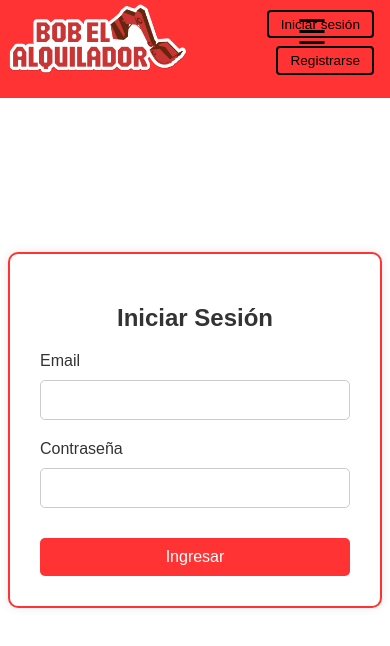
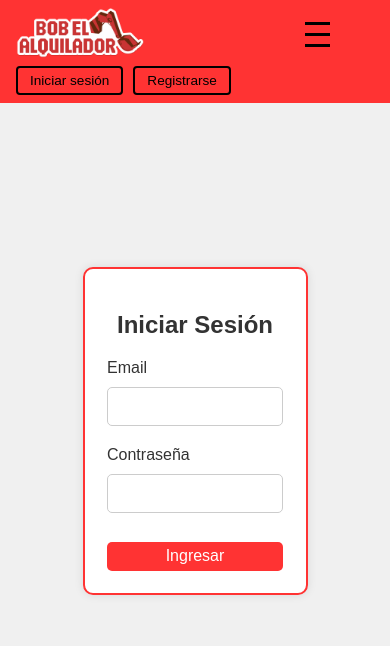
Before and after one commit to AgustinPlatun/BobElAlquilador, a React (Vite) app in the folder IngeProyecto/: page /login in a window 390 px wide. Shown: the top 646 px of the page. Built offline with nearby package versions, Linux system fonts and the light colour scheme.

Commit message:
Se mejoro el css en general para que se vea mejor y sea mas responsive

```diff
--- a/IngeProyecto/src/App.css
+++ b/IngeProyecto/src/App.css
@@ -1,15 +1,20 @@
-
 body {
   background-color: white;
   font-family: Arial, sans-serif;
+  margin: 0;
+  padding: 0;
+  box-sizing: border-box;
 }
+
 main {
-  margin-top: 100px;
-  padding: 1rem;
+  padding: 5%;
+  padding-top: calc(80px + 1rem);
   color: black;
 }
+
 @media (max-width: 768px) {
   main {
-    margin-top: 25%;
+    padding: 8%;
+    padding-top: calc(90px + 1rem);
   }
 }
--- a/IngeProyecto/src/Components/Navbar/Navbar.css
+++ b/IngeProyecto/src/Components/Navbar/Navbar.css
@@ -1,11 +1,9 @@
-@import url('https://fonts.googleapis.com/css2?family=Roboto:wght@400;500;700&display=swap');
-
 .navbar {
   display: flex;
   justify-content: space-between;
   align-items: center;
   background-color: #ff3333;
-  height: 10%;
+  height: 60px;
   color: black;
   position: fixed;
   top: 0;
@@ -13,6 +11,7 @@
   width: 100%;
   z-index: 1000;
   font-family: 'Roboto', sans-serif;
+  padding: 0 1rem;
   box-sizing: border-box;
 }
 
@@ -20,30 +19,24 @@
   display: flex;
   justify-content: center;
   align-items: center;
-  width: auto;
-  height: auto;
-  padding: 0;
-  margin: 0;
 }
 
 .navbar-logo img {
-  height: 70px !important;
-  width: auto !important;
+  height: 50px;
+  width: auto;
 }
 
 .navbar-links {
   display: flex;
   gap: 1.5rem;
-  position: absolute;
-  left: 50%;
-  transform: translateX(-50%);
+  justify-content: center;
 }
 
 .navbar-links a {
   color: black;
   text-decoration: none;
   padding: 0.5rem 0.75rem;
-  font-size: 1.25rem;
+  font-size: 1.1rem;
   font-weight: 500;
   transition: color 0.3s ease, background-color 0.3s ease;
 }
@@ -57,6 +50,7 @@
 .navbar-actions {
   display: flex;
   gap: 0.75rem;
+  align-items: center;
 }
 
 .navbar-actions button {
@@ -81,6 +75,10 @@
   display: none;
   flex-direction: column;
   cursor: pointer;
+  position: absolute;
+  top: 12px;
+  right: 60px;
+  z-index: 1100;
 }
 
 .bar {
@@ -90,69 +88,22 @@
   margin: 4px 0;
 }
 
-@media (max-width: 768px) {
-  .navbar-toggle {
+.user-dropdown {
   display: flex;
-    flex-direction: column;
   align-items: center;
-    justify-content: center;
-    position: absolute;
-    top: 15%;
-    left: 80%;
-    transform: translateX(-50%);
-  }
-
-  .navbar-links {
-    position: absolute;
-    top: 60px;
-    left: 0;
-    right: 0;
-    background-color: #ff3333;
-    flex-direction: column;
-    align-items: center;
-    justify-content: center;
-    display: none;
-    transform: none;
-  }
-
-  .navbar-links.active {
-    display: flex;
-    margin-top: 5%;
-  }
-
-  .navbar-actions {
-    display: flex;
-    flex-direction: column;
-    align-items: flex-end;
-    gap: 0.5rem;
-    position: absolute;
-    top: 10%;
-    right: 1rem;
-  }
-
-  .navbar {
-    padding-top: 10%;
-    padding-bottom: 15%;
-  }
-
-  .navbar-logo {
-    margin-left: 2%;
+  position: relative;
+  margin-left: auto;
 }
 
 .user-icon {
   display: block;
-    width: 40px;
-    height: 40px;
+  width: 35px;
+  height: 35px;
   background-color: rgba(0, 0, 0, 0.1);
   border: 2px solid black;
   border-radius: 50%;
   cursor: pointer;
   position: relative;
-    margin-left: 1rem;
-  }
-
-  .user-icon:hover {
-    background-color: rgba(0, 0, 0, 0.2);
 }
 
 .user-icon::before {
@@ -161,19 +112,8 @@
   top: 50%;
   left: 50%;
   transform: translate(-50%, -50%);
-    font-size: 1.5rem;
+  font-size: 1.3rem;
   color: black;
-  }
-
-  .user-name {
-    display: none;
-  }
-}
-
-.user-dropdown {
-  display: flex;
-  align-items: center;
-  position: relative;
 }
 
 .user-name {
@@ -185,7 +125,7 @@
   background-color: rgba(0, 0, 0, 0.1);
   cursor: pointer;
   transition: background-color 0.3s ease, border-color 0.3s ease;
-  margin-right: 1rem;
+  margin-left: 0.5rem;
 }
 
 .user-name:hover {
@@ -203,7 +143,6 @@
   box-shadow: 0 4px 8px rgba(0, 0, 0, 0.1);
   z-index: 1000;
   min-width: 150px;
-  margin-right: 1rem;
 }
 
 .dropdown-item {
@@ -218,3 +157,88 @@
 .dropdown-item:hover {
   background-color: #f0f0f0;
 }
+
+@media (max-width: 768px) {
+  .navbar {
+    flex-wrap: wrap;
+    height: auto;
+    padding: 0.5rem 1rem;
+    align-items: flex-start;
+  }
+
+  .navbar-logo {
+    justify-content: flex-start;
+    flex: 1;
+  }
+
+  .navbar-links {
+    display: none;
+    flex-direction: column;
+    align-items: center;
+    width: 100%;
+    margin-top: 0.5rem;
+  }
+
+  .navbar-links.active {
+    display: flex;
+  }
+
+  .navbar-actions {
+    display: flex;
+    flex-direction: row;
+    align-items: center;
+    gap: 10px;
+    width: 100%;
+    margin-top: 0.5rem;
+  }
+
+  .user-dropdown {
+    position: absolute;
+    top: 15px;
+    right: 10px;
+    flex-direction: row;
+    justify-content: flex-end;
+  }
+
+  .navbar-toggle {
+    display: flex;
+    top: 18px;
+    right: 60px;
+  }
+
+  .user-name {
+    display: none;
+  }
+
+  .dropdown-menu {
+    position: absolute;
+    top: 45px;
+    right: 0;
+    width: auto;
+  }
+}
+
+@media (min-width: 769px) {
+  .navbar {
+    display: flex;
+    justify-content: space-between;
+  }
+
+  .navbar-logo {
+    flex: 1;
+    justify-content: flex-start;
+  }
+
+  .navbar-links {
+    flex: 2;
+    justify-content: center;
+  }
+
+  .navbar-actions {
+    flex: 1;
+  }
+
+  .user-icon {
+    display: none;
+  }
+}
--- a/IngeProyecto/src/Components/Navbar/Navbar.tsx
+++ b/IngeProyecto/src/Components/Navbar/Navbar.tsx
@@ -69,8 +69,9 @@ const Navbar: React.FC = () => {
       <div className="navbar-actions">
         {usuario ? (
           <div className="user-dropdown">
+            <span onClick={toggleDropdown} className="user-icon"></span>
             <span onClick={toggleDropdown} className="user-name">
-              {usuario.toUpperCase()} <span className="dropdown-arrow">▼</span>
+              {usuario && usuario.toUpperCase()} <span className="dropdown-arrow">▼</span>
             </span>
             {dropdownOpen && (
               <div className="dropdown-menu">
--- a/IngeProyecto/src/pages/Login/Login.css
+++ b/IngeProyecto/src/pages/Login/Login.css
@@ -2,8 +2,10 @@
   display: flex;
   justify-content: center;
   align-items: center;
-    height: 100vh;
-    background-color: white;
+  min-height: 100vh;
+  background-color: #f0f0f0;
+  box-sizing: border-box;
+  margin-top: 10%;
 }
 
 .login-box {
@@ -12,7 +14,7 @@
   padding: 30px;
   background-color: #ffffff;
   box-shadow: 0px 0px 10px rgba(0, 0, 0, 0.1);
-    width: 350px;
+  width: 400px;
 }
 
 .login-title {
@@ -24,7 +26,6 @@
 .login-form {
   display: flex;
   flex-direction: column;
-    align-items: center;
 }
 
 .form-group {
@@ -38,7 +39,6 @@
   font-size: 16px;
   display: block;
   text-align: left;
-    width: 100%;
 }
 
 .form-input {
@@ -59,9 +59,48 @@
   font-size: 16px;
   cursor: pointer;
   width: 100%;
-    margin-top: 10px;
+  margin-top: 20px;
 }
 
-  .login-button:hover {
-    background-color: #e62e2e;
+.login-button:disabled {
+  background-color: #ccc;
+  cursor: not-allowed;
 }
+
+body {
+  background-color: white;
+  font-family: Arial, sans-serif;
+  margin-right: 0;
+  margin-bottom: 0;
+}
+
+@media (max-width: 768px){
+  .login-container {
+    margin-top: 4%;
+  }
+
+  .login-box {
+    width: 90%;
+    padding: 10%;
+  }
+
+  .login-title {
+    font-size: 1.5rem;
+  }
+
+  .form-label {
+    font-size: 14px;
+  }
+
+  .form-input {
+    font-size: 14px;
+    padding: 5%;
+  }
+
+  .login-button {
+    font-size: 1rem;
+    padding: 3%;
+    width: 100%;
+    margin-top: 5%;
+  }
+}
--- a/IngeProyecto/src/pages/Register/Register.css
+++ b/IngeProyecto/src/pages/Register/Register.css
@@ -3,9 +3,9 @@
   justify-content: center;
   align-items: center;
   min-height: 100vh;
-  padding-top: 80px;
   background-color: #f0f0f0;
   box-sizing: border-box;
+  padding-top: 80px;
 }
 
 .register-box {
@@ -78,3 +78,42 @@
   background-color: #ccc;
   cursor: not-allowed;
 }
+
+body {
+  background-color: white;
+  font-family: Arial, sans-serif;
+  margin-right: 0;
+  margin-bottom: 0;
+}
+
+@media (max-width: 768px){
+  .register-container {
+    margin-top: 60px;
+    min-height: calc(100vh - 60px);
+  }
+
+  .register-box {
+    width: 95%;
+    padding: 10%;
+  }
+
+  .register-title {
+    font-size: 1.5rem;
+  }
+
+  .form-label {
+    font-size: 14px;
+  }
+
+  .form-input {
+    font-size: 14px;
+    padding: 5%;
+  }
+
+  .register-button {
+    font-size: 1rem;
+    padding: 3%;
+    width: 100%;
+    margin-top: 5%;
+  }
+}
--- a/IngeProyecto/src/pages/altaMaquinaria/altaMaquinaria.css
+++ b/IngeProyecto/src/pages/altaMaquinaria/altaMaquinaria.css
@@ -71,3 +71,29 @@ textarea.form-input {
 .alta-maquinaria-button:hover {
   background-color: #e62e2e;
 }
+
+@media (max-width: 768px) {
+  .alta-maquinaria-container {
+
+    margin-bottom: 0;
+  }
+
+  .alta-maquinaria-box {
+    width: 80%;
+    padding: 5%;
+  }
+
+  .alta-maquinaria-title {
+    font-size: 1.4rem;
+  }
+
+  .form-input {
+    font-size: 14px;
+    padding: 5%;
+  }
+
+  .alta-maquinaria-button {
+    font-size: 14px;
+    padding: 5%;
+  }
+}
--- a/IngeProyecto/src/pages/bajaMaquinaria/bajaMaquinaria.css
+++ b/IngeProyecto/src/pages/bajaMaquinaria/bajaMaquinaria.css
@@ -1,61 +1,115 @@
 body {
-  margin-top: 10%;
+  margin: 0;
+  padding: 0;
+  font-family: Arial, sans-serif;
+  background-color: #f0f0f0;
+  display: flex;
+  justify-content: center;
+  align-items: center;
+  min-height: 100vh;
+  box-sizing: border-box;
 }
 
 .baja-maquinaria-container {
   display: flex;
-  flex-direction: column;
+  justify-content: center;
   align-items: center;
-  justify-content: center;
-  padding: 2rem;
-  text-align: center;
+  min-height: 100vh;
+  padding-top: 80px;
+  background-color: #f0f0f0;
+  box-sizing: border-box;
 }
 
-.baja-maquinaria-container h1 {
-  font-size: 2rem;
-  color: #333;
-  margin-bottom: 1.5rem;
+.baja-maquinaria-box {
+  border: 2px solid #ff3333;
+  border-radius: 10px;
+  padding: 30px;
+  background-color: #ffffff;
+  box-shadow: 0px 0px 10px rgba(0, 0, 0, 0.1);
+  width: 400px;
 }
 
-.baja-maquinaria-input {
-  padding: 0.5rem;
-  border: 1px solid #ccc;
-  border-radius: 5px;
-  width: 300px;
-  font-size: 1rem;
-  margin-bottom: 1rem;
+.baja-maquinaria-title {
+  text-align: center;
+  color: #333;
+  margin-bottom: 20px;
 }
 
-.baja-maquinaria-input:focus {
-  outline: none;
-  border-color: #ff3333;
-  box-shadow: 0 0 5px rgba(255, 51, 51, 0.5);
+.baja-maquinaria-form {
+  display: flex;
+  flex-direction: column;
+}
+
+.form-group {
+  margin-bottom: 20px;
+  width: 100%;
+}
+
+.form-label {
+  margin-bottom: 10px;
+  color: #333;
+  font-size: 16px;
+  display: block;
+  text-align: left;
+}
+
+.form-input {
+  padding: 10px;
+  border-radius: 5px;
+  border: 1px solid #ccc;
+  font-size: 16px;
+  width: 100%;
+  box-sizing: border-box;
+}
+
+textarea.form-input {
+  height: 150px;
+  resize: none;
+  overflow-y: auto;
 }
 
 .baja-maquinaria-button {
-  padding: 0.5rem 1rem;
+  padding: 10px;
+  border-radius: 5px;
+  border: none;
   background-color: #ff3333;
-  color: white;
-  border: none;
-  border-radius: 5px;
-  font-size: 1rem;
+  color: #ffffff;
+  font-size: 16px;
   cursor: pointer;
-  transition: background-color 0.3s ease;
+  width: 100%;
+  margin-top: 20px;
 }
 
 .baja-maquinaria-button:hover {
   background-color: #e62e2e;
 }
 
-.baja-maquinaria-message {
-  margin-top: 1rem;
-  font-size: 1rem;
+@media (max-width: 768px) {
+  body {
+    margin-top: 0px;
+  }
+
+  .baja-maquinaria-container {
+    padding-top: 0px;
+    margin-top: -10%;
+  }
+
+  .baja-maquinaria-box {
+    width: 320px;
+    padding: 25px;
+  }
+
+  .baja-maquinaria-title {
+    font-size: 1.5rem;
+  }
+
+  .form-input {
+    font-size: 15px;
+    padding: 10px;
+  }
+
+  .baja-maquinaria-button {
+    font-size: 15px;
+    padding: 10px;
+  }
 }
-
-.baja-maquinaria-message.success {
-  color: green;
-}
-
-.baja-maquinaria-message.error {
-  color: red;
-}
```
Also changed, not shown: IngeProyecto/src/pages/Services/Servicios.css (+14 -7 lines), IngeProyecto/src/pages/bajaMaquinaria/bajaMaquinaria.tsx (+13 -21 lines), 5 other files (tests, documents, lock files or other folders). Lines whose indentation alone changed are shown as unchanged.
